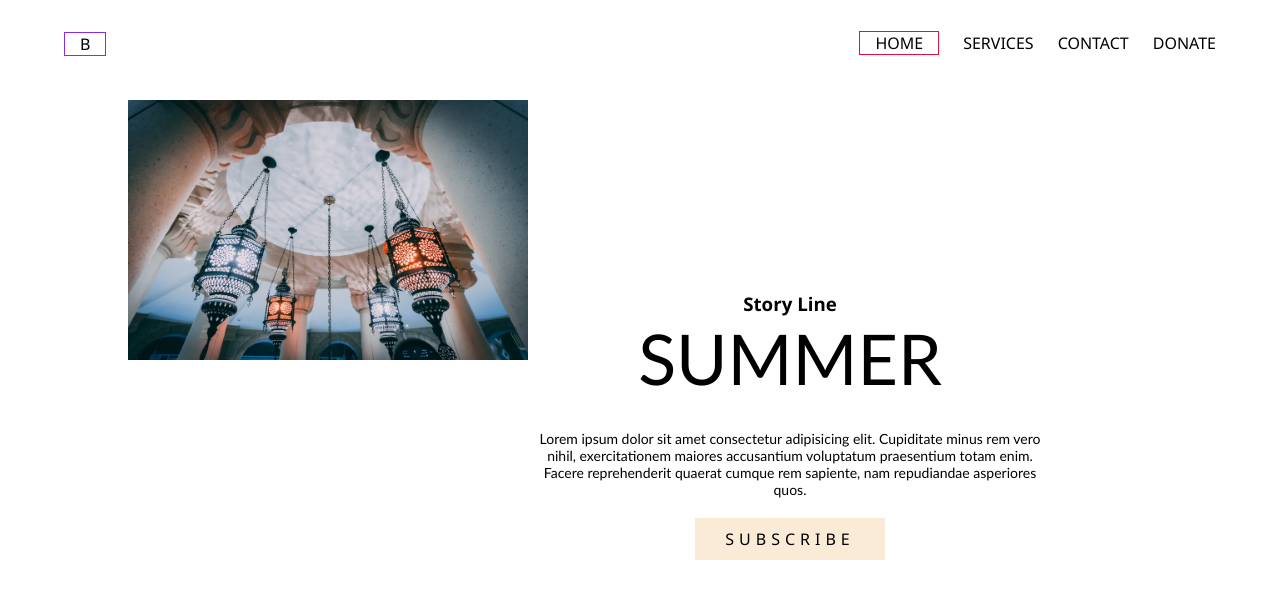
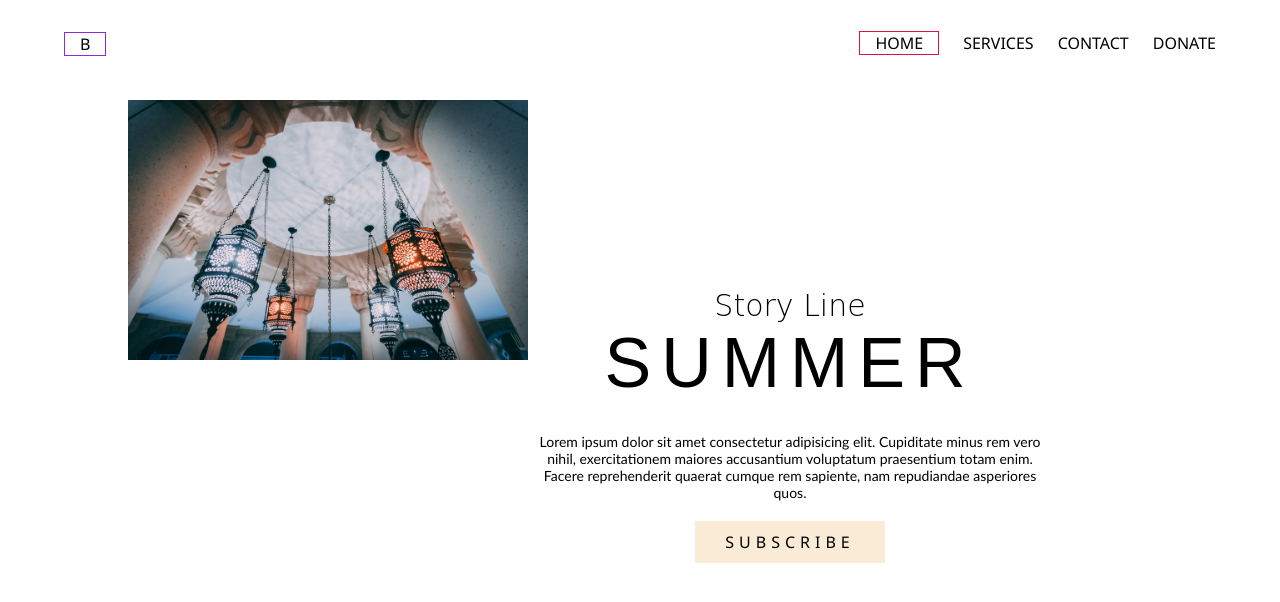
Before and after one commit to iqbal-arif/HTML-CSS-Assets, a plain HTML site: page Horizontal-Scroll-Site/index.html in a window 1280 px wide. Drawn offline with Linux system fonts and the light colour scheme.

Commit message:
modified:   Horizontal-Scroll-Site/index.html modified:   Horizontal-Scroll-Site/style.css

```diff
--- a/Horizontal-Scroll-Site/index.html
+++ b/Horizontal-Scroll-Site/index.html
@@ -11,7 +11,9 @@
     <div class="main-container">
       <nav class="main-nav">
         <ul class="ul__first">
-          <li class="logo"><a href="./bin/life_remedy_charities.jpg">b</a></li>
+          <li id="logo">
+            <a href="./bin/life_remedy_charities.jpg">b<a>
+          </li>
         </ul>
         <ul class="ul__second">
           <li>
--- a/Horizontal-Scroll-Site/style.css
+++ b/Horizontal-Scroll-Site/style.css
@@ -23,10 +23,16 @@ a {
 h1 {
   font-size: 70px;
   text-transform: uppercase;
-  font-family: 'Trebuchet MS', 'Lucida Sans Unicode', 'Lucida Grande',
-    'Lucida Sans', Arial, sans-serif;
+  font-family: 'Poppins', sans-serif;
+  font-weight: lighter;
+  letter-spacing: 10px;
+}
+h3 {
+  font-size: 30px;
+  font-family: 'Dancing Script', cursive;
   font-weight: lighter;
 }
+
 p {
   margin-top: 30px;
   font-size: 14px;
@@ -46,6 +52,7 @@ p {
   transform: scale(0.97);
   background-color: #95a5a6;
 }
+
 img {
   width: 25em;
 }
@@ -55,10 +62,11 @@ img {
   height: 100vh;
 }
 
-.logo {
+#logo {
   border: 1px solid blueviolet;
   padding: 0 15px;
 }
+
 .main-nav {
   position: fixed;
   display: flex;
```
